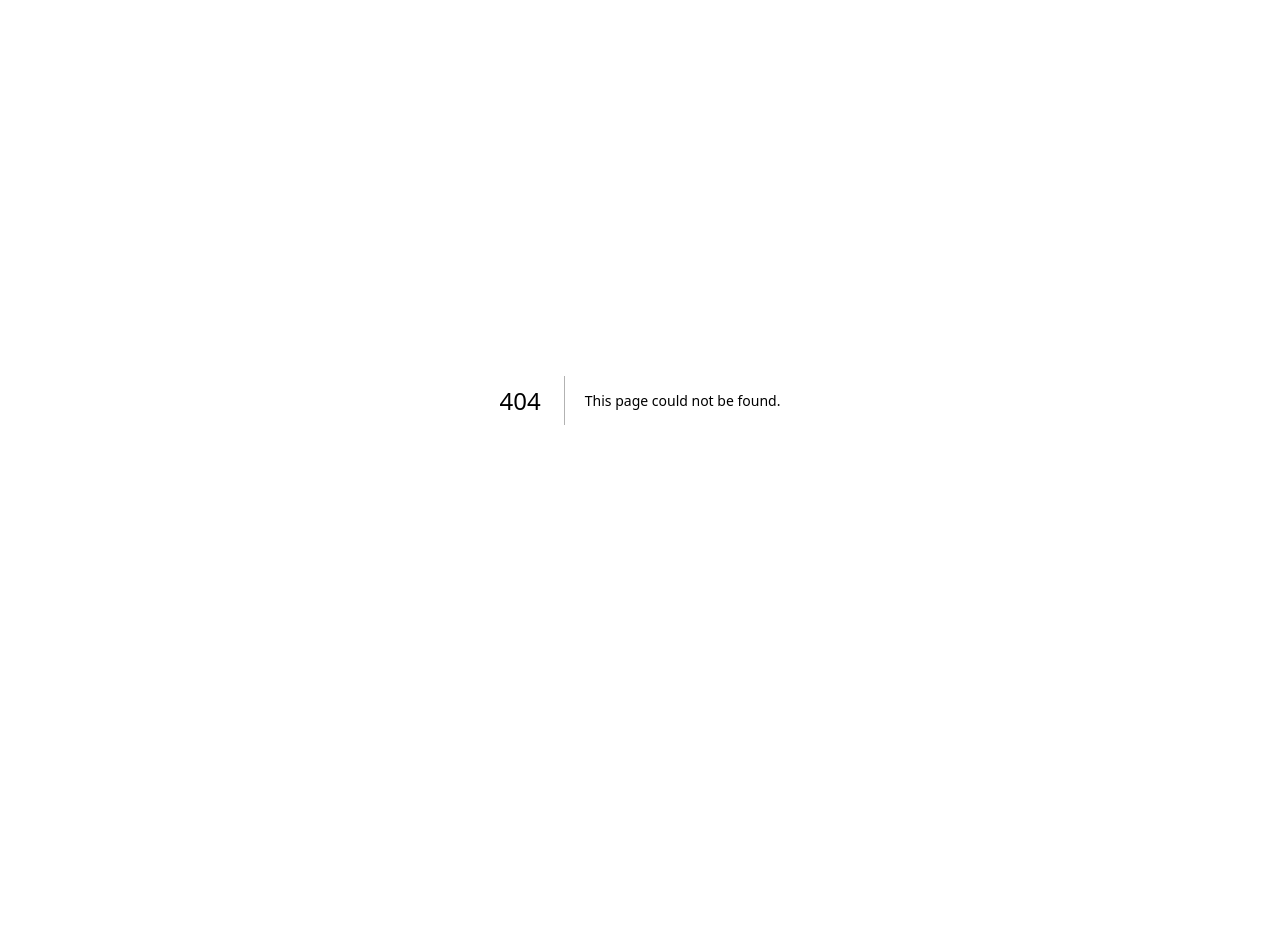
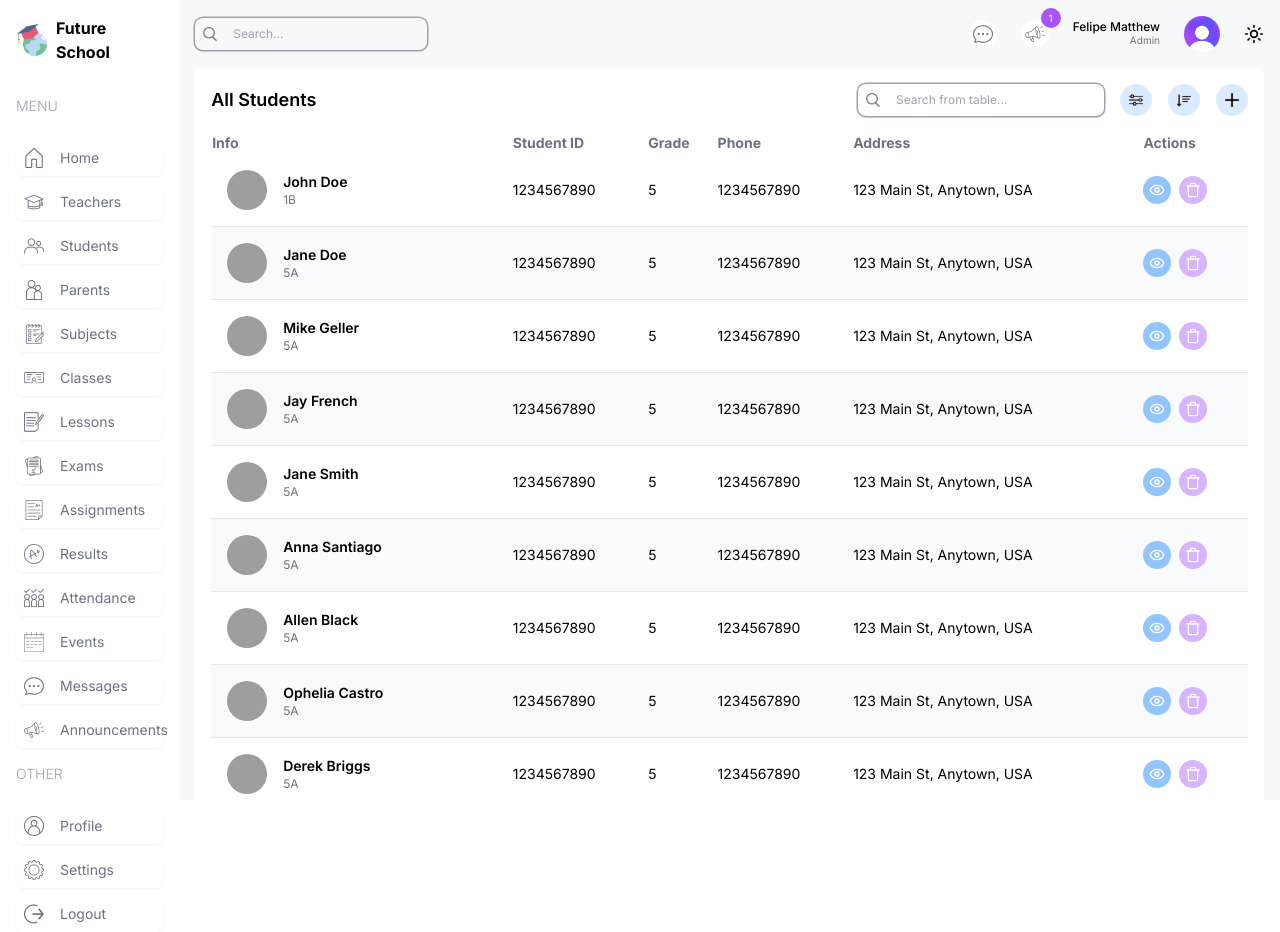
Before and after one commit to FelipeMatthew/school-management, a Next.js app: page /list/students in a window 1280 px wide. Before the commit this address had no page. Before the commit the page ends 800 px from the top, so only its background shows below. Built offline with nearby package versions, Linux system fonts and the light colour scheme; grey boxes are pictures that could not be loaded.

Commit message:
feat: list page students  ✔

```diff
--- /dev/null
+++ b/src/app/(dashboard)/list/students/page.tsx
@@ -0,0 +1,138 @@
+import Pagination from "@/src/components/Pagination";
+import Table from "@/src/components/Table";
+import TableSearch from "@/src/components/TableSearch";
+import { role, studentsData } from "@/src/lib/data";
+import { Eye, Trash } from "lucide-react";
+import Image from "next/image";
+import Link from "next/link";
+
+type StudentType = {
+  id: number;
+  studentId: string;
+  name: string;
+  email?: string;
+  photo: string;
+  phone?: string;
+  grade: number;
+  class: string;
+  address: string;
+};
+
+// Responsividade não vai exibir algumas colunas
+const columns = [
+  {
+    header: "Info",
+    accessor: "info",
+  },
+  {
+    header: "Student ID",
+    accessor: "studentId",
+    className: "hidden md:table-cell",
+  },
+  {
+    header: "Grade",
+    accessor: "grade",
+    className: "hidden md:table-cell",
+  },
+  {
+    header: "Phone",
+    accessor: "phone",
+    className: "hidden lg:table-cell",
+  },
+  {
+    header: "Address",
+    accessor: "address",
+    className: "hidden xl:table-cell",
+  },
+  {
+    header: "Actions",
+    accessor: "actions",
+  },
+];
+
+const StudentsListPage = () => {
+  const renderRow = (item: StudentType) => (
+    <tr
+      key={item.id}
+      className="border-b border-gray-200 even:bg-slate-50 text-sm hover:bg-purple-50 duration-300 cursor-pointer"
+    >
+      <td className="flex items-center gap-4 p-4">
+        <Image
+          src={item.photo}
+          alt={item.name}
+          width={40}
+          height={40}
+          className="md:hidden xl:block w-10 h-10 rounded-full object-cover"
+        />
+        <div className="flex flex-col">
+          <h3 className="font-semibold">{item.name}</h3>
+          <p className="text-xs text-gray-500">{item.class}</p>
+        </div>
+      </td>
+      <td className="hidden md:table-cell">{item.studentId}</td>
+      <td className="hidden md:table-cell">{item.grade}</td>
+      <td className="hidden lg:table-cell">{item.phone}</td>
+      <td className="hidden xl:table-cell">{item.address}</td>
+      <td>
+        <div className="flex items-center gap-2">
+          <Link href={`/list/teachers/${item.id}`}>
+            <button
+              type="button"
+              className="w-7 h-7 flex items-center justify-center rounded-full bg-blue-300"
+            >
+              <Eye width={16} height={16} className="text-white" />
+            </button>
+          </Link>
+          {role === "admin" && (
+            <button
+              type="button"
+              className="w-7 h-7 flex items-center justify-center rounded-full bg-purple-300"
+            >
+              <Trash width={16} height={16} className="text-white" />
+            </button>
+          )}
+        </div>
+      </td>
+    </tr>
+  );
+
+  return (
+    <div className="bg-white p-4 rounded-md flex-1 m-4 mt-0">
+      {/* TOP */}
+      <div className="flex justify-between items-center">
+        <h1 className="hidden md:block text-lg font-semibold">All Students</h1>
+        <div className="flex flex-col md:flex-row items-center gap-4 w-full md:w-auto">
+          <TableSearch />
+          <div className="flex items-center gap-4 self-end">
+            <button
+              type="button"
+              className="w-8 h-8 flex items-center justify-center rounded-full bg-blue-100"
+            >
+              <Image src="/filter.png" width={14} height={14} alt="" />
+            </button>
+            <button
+              type="button"
+              className="w-8 h-8 flex items-center justify-center rounded-full bg-blue-100"
+            >
+              <Image src="/sort.png" width={14} height={14} alt="" />
+            </button>
+            {role === "admin" && (
+              <button
+                type="button"
+                className="w-8 h-8 flex items-center justify-center rounded-full bg-blue-100"
+              >
+                <Image src="/plus.png" width={14} height={14} alt="" />
+              </button>
+            )}
+          </div>
+        </div>
+      </div>
+      {/* LIST */}
+      <Table columns={columns} renderRow={renderRow} data={studentsData} />
+      {/* PAGINATION */}
+      <Pagination />
+    </div>
+  );
+};
+
+export default StudentsListPage;
```
